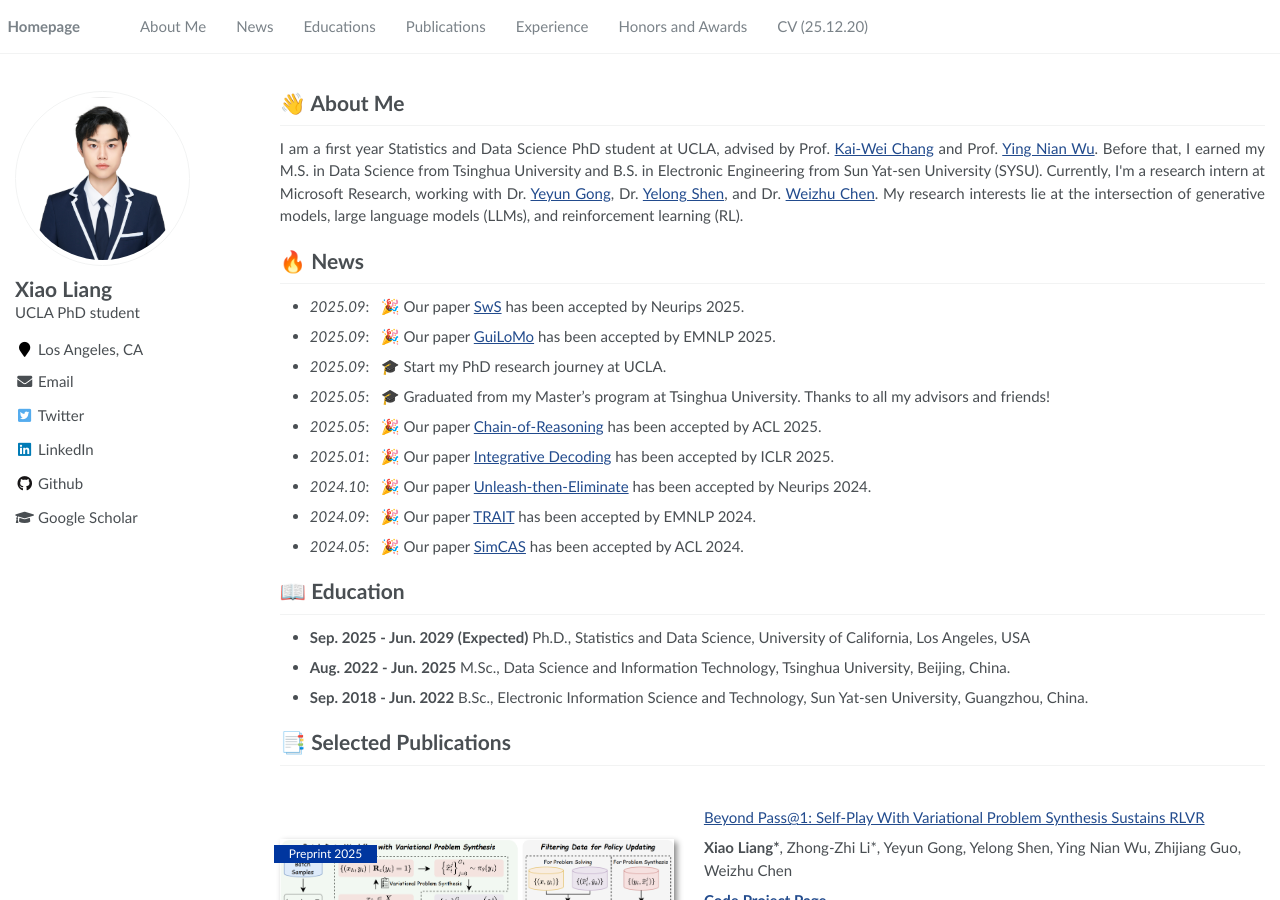
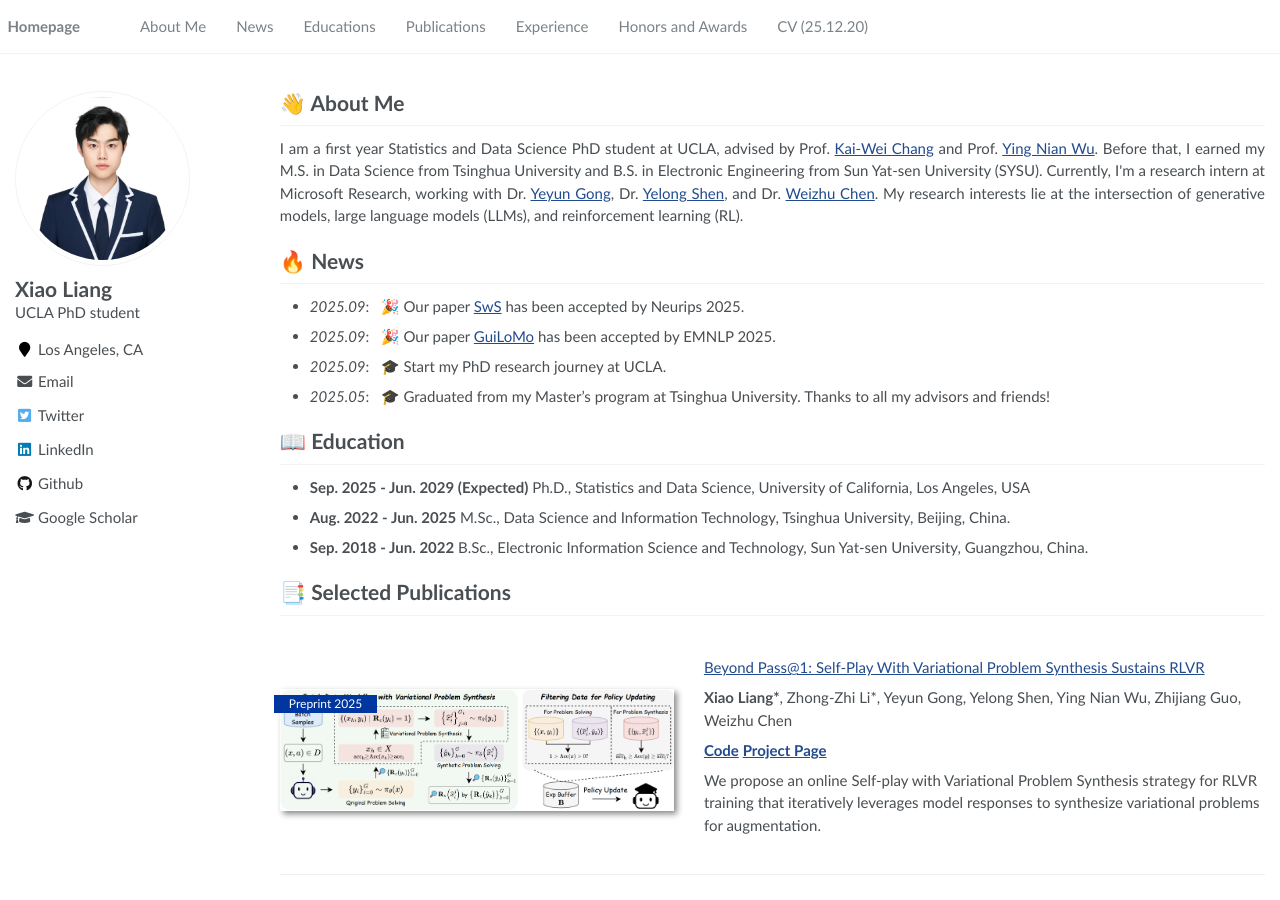
Before and after one commit to MasterVito/MasterVito.github.io, a Jekyll site: the page built from _pages/about.md, in a window 1280 px wide and 900 px high. Built offline with Jekyll 4.4.1, drawn with Linux system fonts in a browser that asks for light colours.

Commit message:
Update about.md to remove old paper acceptances
Removed accepted paper entries from 2025 and 2024.

```diff
--- a/_pages/about.md
+++ b/_pages/about.md
@@ -31,11 +31,7 @@ redirect_from:
 - *2025.09*: &nbsp; 🎉 Our paper [GuiLoMo](https://arxiv.org/abs/2506.14646) has been accepted by EMNLP 2025.
 - *2025.09*: &nbsp; 🎓️ Start my PhD research journey at UCLA.
 - *2025.05*: &nbsp; 🎓 Graduated from my Master’s program at Tsinghua University. Thanks to all my advisors and friends!
-- *2025.05*: &nbsp; 🎉 Our paper [Chain-of-Reasoning](https://aclanthology.org/2025.acl-long.1213/) has been accepted by ACL 2025.
-- *2025.01*: &nbsp; 🎉 Our paper [Integrative Decoding](https://arxiv.org/abs/2410.01556) has been accepted by ICLR 2025.
-- *2024.10*: &nbsp; 🎉 Our paper [Unleash-then-Eliminate](https://proceedings.neurips.cc/paper_files/paper/2024/hash/da76884a4e003ad0de97804ec4578e5b-Abstract-Conference.html) has been accepted by Neurips 2024.
-- *2024.09*: &nbsp; 🎉 Our paper [TRAIT](https://arxiv.org/pdf/2406.16694) has been accepted by EMNLP 2024.
-- *2024.05*: &nbsp; 🎉 Our paper [SimCAS](https://aclanthology.org/2024.acl-long.729/) has been accepted by ACL 2024.
+
 
 <div style="margin-top: 15px;"></div>
 
```
